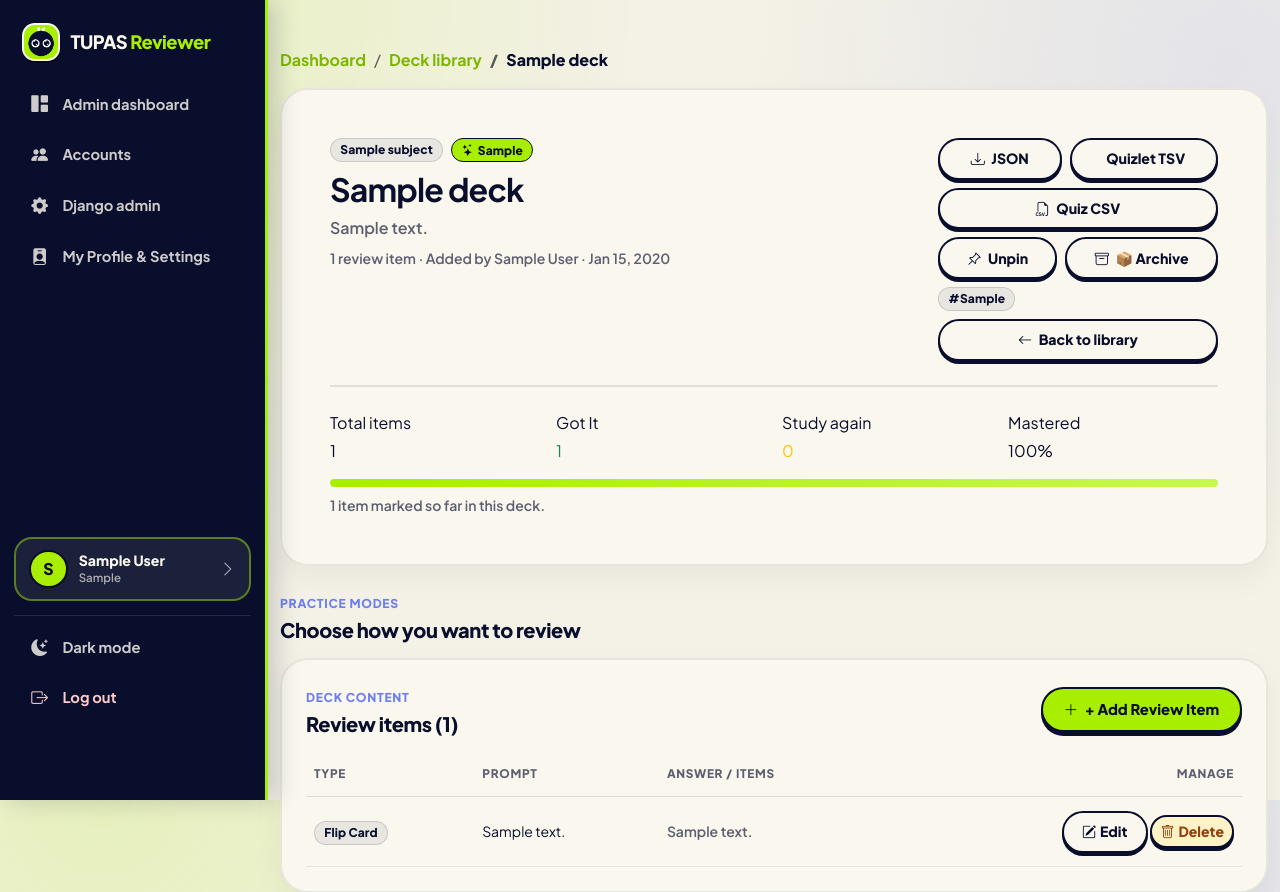
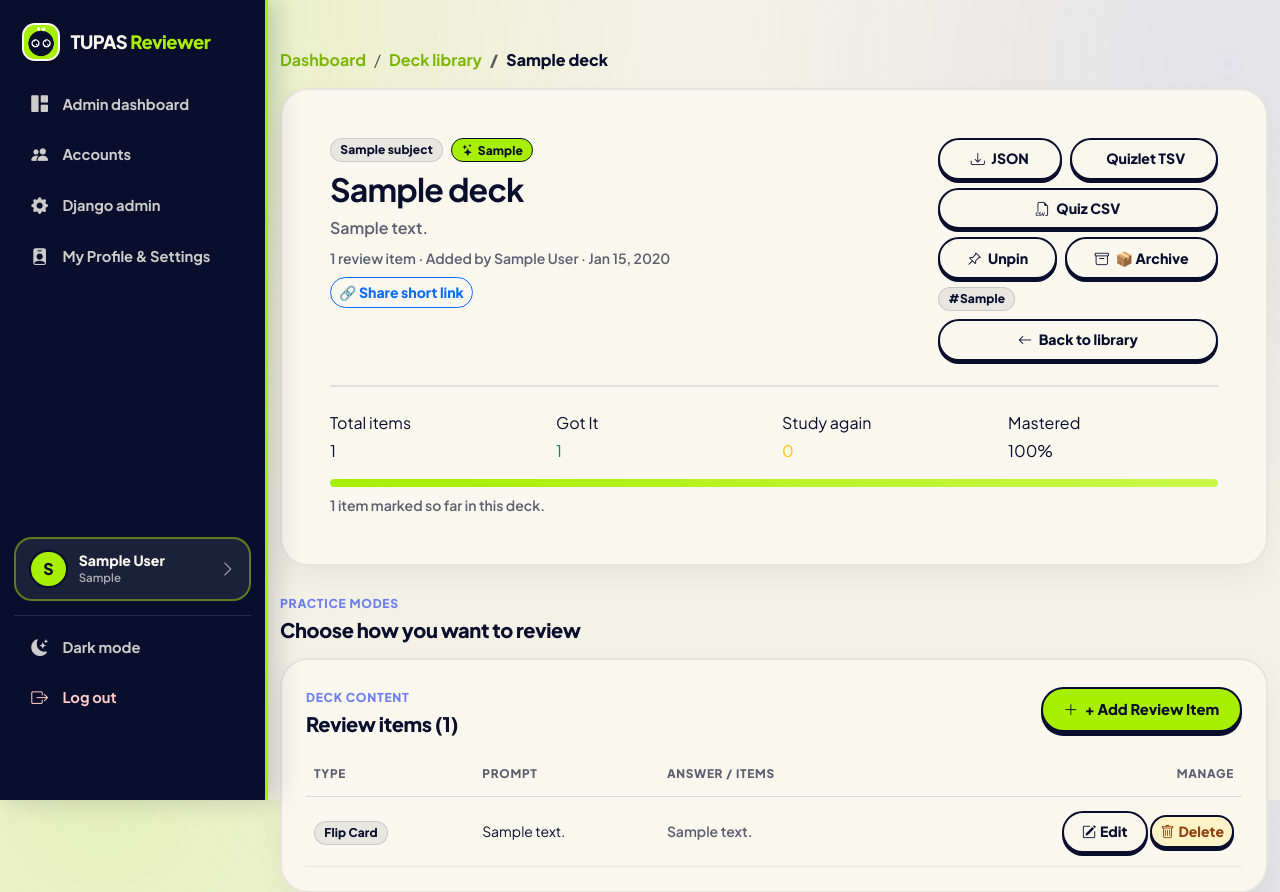
Before and after one commit to zackquixote/TUPAS, a Django app: page /decks/1/ in a window 1280 px wide. Shown: the top 892 px of the page. Run offline with Django 5.2, Linux system fonts and the light colour scheme; a user stored in the database is signed in; data comes from the database, SQL or seed files in the repository; tables that the repository leaves empty hold one stand-in row (values such as "Sample post"); some libraries are stand-ins or nearby versions.

Commit message:
Add short deck URLs (/d/<slug>) and share button

```diff
--- a/templates/tupas/deck_detail.html
+++ b/templates/tupas/deck_detail.html
@@ -37,6 +37,16 @@
                 {% endif %}
                 · {{ deck.created_at|date:"M d, Y" }}
             </div>
+            {% if deck.slug %}
+            <div class="mt-2">
+                <button type="button" id="deck-short-url-copy"
+                        data-url="{{ request.build_absolute_uri }}{% url 'tupas:deck_short' deck.slug %}"
+                        class="btn btn-sm btn-outline-primary"
+                        onclick="(function(){navigator.clipboard.writeText(this.dataset.url).catch(function(){window.prompt('Copy this deck link:', this.dataset.url)});this.textContent='🔗 Copied!';window.tupasToast && window.tupasToast('Link copied!', 'success');})()">
+                    🔗 Share short link
+                </button>
+            </div>
+            {% endif %}
         </div>
         <div class="col-lg-4 d-flex flex-column gap-2 justify-content-lg-start">
             {% if tupas_role != 'ADMIN' %}
--- a/tupas/models/content.py
+++ b/tupas/models/content.py
@@ -1,4 +1,6 @@
 """Subjects, decks, and the multi-modal review item tables."""
+
+import re
 
 from django.conf import settings
 from django.db import models
@@ -43,12 +45,29 @@ class Deck(models.Model):
     )
     is_pinned = models.BooleanField(default=False)
     is_archived = models.BooleanField(default=False)
+    slug = models.SlugField(max_length=100, blank=True, default='')
 
     class Meta:
         ordering = ['-is_pinned', '-created_at']
 
     def __str__(self):
         return self.title
+
+    def save(self, *args, **kwargs):
+        if not self.slug:
+            base = re.sub(r'[^a-z0-9]+', '-', self.title.lower()).strip('-')[:40]
+            slug = base
+            counter = 1
+            while Deck.objects.filter(slug=slug).exclude(pk=self.pk).exists():
+                slug = f'{base}-{counter}'
+                counter += 1
+            self.slug = slug
+        super().save(*args, **kwargs)
+
+    @property
+    def short_url(self):
+        from django.urls import reverse
+        return reverse('tupas:deck_short', args=[self.slug])
 
 
 class ReviewItem(models.Model):
--- a/tupas/urls.py
+++ b/tupas/urls.py
@@ -88,6 +88,7 @@ urlpatterns = [
         template_name='tupas/auth/password_reset_complete.html',
     ), name='password_reset_complete'),
     path('decks/<int:deck_id>/', views.deck_detail, name='deck_detail'),
+    path('d/<slug:slug>/', views.deck_short_link, name='deck_short'),
     path('decks/<int:deck_id>/cram-sheet/', views.deck_cram_sheet, name='deck_cram_sheet'),
     path('decks/<int:deck_id>/clone/', views.clone_deck, name='clone_deck'),
     path('decks/<int:deck_id>/merge/', views.merge_deck, name='merge_deck'),
--- a/tupas/views/__init__.py
+++ b/tupas/views/__init__.py
@@ -13,6 +13,7 @@ from .decks import (
     clone_deck,
     deck_cram_sheet,
     deck_detail,
+    deck_short_link,
     export_attempts,
     export_deck,
     import_deck,
@@ -60,6 +61,7 @@ __all__ = [
     'extract_text_from_pptx_stream_view',
     'deck_cram_sheet',
     'deck_detail',
+    'deck_short_link',
     'delete_review_item',
     'edit_review_item',
     'export_attempts',
--- a/tupas/views/decks.py
+++ b/tupas/views/decks.py
@@ -88,6 +88,15 @@ def _dashboard_decks(request):
 
 
 @login_required
+@login_required
+def deck_short_link(request, slug):
+    """Short, shareable deck link: /d/<slug>/."""
+    deck = get_object_or_404(Deck.objects.filter(slug=slug))
+    if not request.user.is_authenticated:
+        return redirect('tupas:landing', permanent=False)
+    return redirect('tupas:deck_detail', deck_id=deck.id, permanent=False)
+
+
 def deck_detail(request, deck_id):
     deck = get_object_or_404(
         Deck.objects.select_related('subject', 'created_by'),
```
Also changed, not shown: tupas/migrations/0011_deck_slug.py (added).
